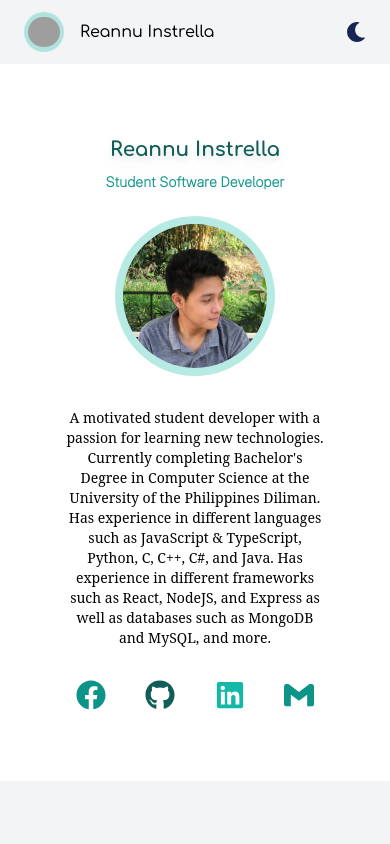
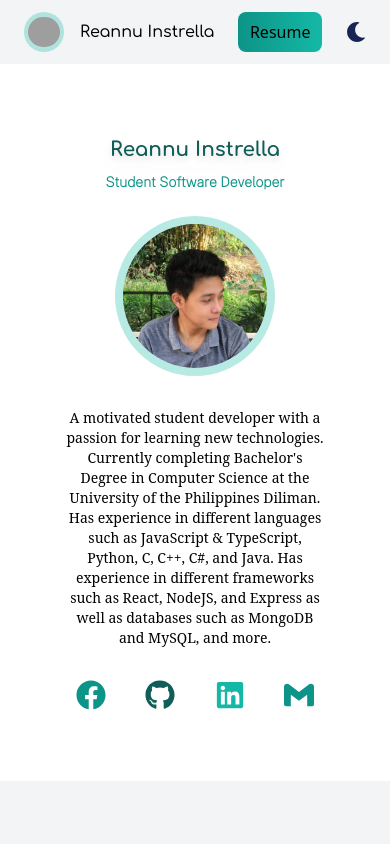
Before and after one commit to reannu123/hello-world, a React (Vite) app in the folder reannu123.github.io/: page / in a window 390 px wide. Shown: the top 844 px of the page. Built offline with nearby package versions, Linux system fonts and the light colour scheme; grey boxes are pictures that could not be loaded.

Commit message:
Added resume download for mobile site

```diff
--- a/reannu123.github.io/src/components/NavBar.tsx
+++ b/reannu123.github.io/src/components/NavBar.tsx
@@ -91,6 +91,14 @@ function NavBar(props: any) {
           </ul>
         </div>
         {/* Mobile */}
+        <a
+          href="src/assets/Reannu_Instrella_Resume.pdf"
+          download={"Reannu_Instrella_Resume"}
+        >
+          <div className="block py-2  px-3 rounded-lg  bg-gradient-to-l from-teal-300 via-teal-500 to-teal-600  bg-size-200 hover:bg-right hover:text-gray-900  hover:cursor-pointer  dark:text-gray-100 dark:hover:text-gray-900 transition-all ">
+            Resume
+          </div>
+        </a>
         <div className=" md:hidden mx-4">
           {props.darkEnabled ? (
             <FaSun
```
